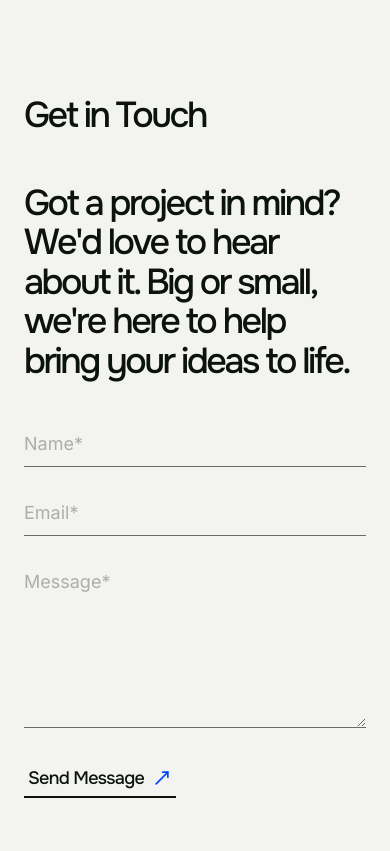
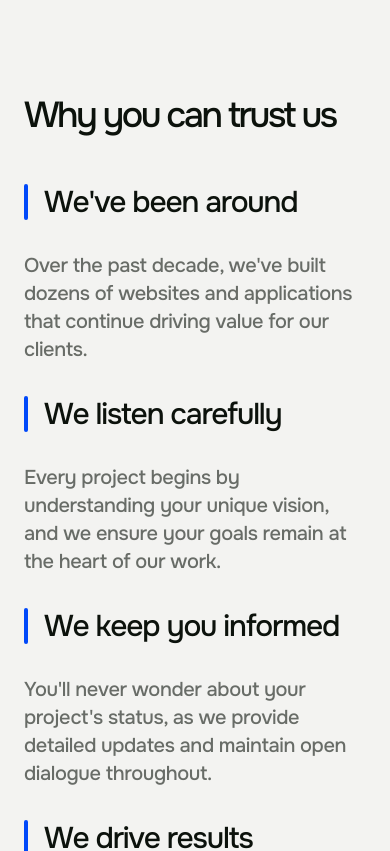
Before and after one commit to initify-admin/initify-portfolio, a Next.js app: page / in a window 390 px wide. Shown: the top 851 px of the page. Built offline with nearby package versions, Linux system fonts and the light colour scheme.

Commit message:
Add Trust component; implement trust reasons section with responsive design and animations

```diff
--- a/app/page.tsx
+++ b/app/page.tsx
@@ -4,6 +4,7 @@ import Hero from "@/components/hero";
 import OurProcess from "@/components/our-process";
 import OurProjects from "@/components/our-projects";
 import OurUses from "@/components/our-uses";
+import Trust from "@/components/trust";
 import Vision from "@/components/vision";
 
 export default function Home() {
@@ -14,8 +15,10 @@ export default function Home() {
       <Vision />
       <OurUses />
       <OurProcess />
-      <OurProjects /> */}
-      <Contact />
+      <OurProjects />
+      <Contact /> */}
+
+      <Trust />
     </main>
   );
 }
--- /dev/null
+++ b/components/trust.tsx
@@ -0,0 +1,70 @@
+"use client";
+
+import { useRef } from "react";
+import { useInView } from "framer-motion";
+import {
+  SectionContent,
+  SectionContentWrapper,
+  SectionWrapper,
+} from "./ui/section";
+import { trustReasons } from "@/data/trust";
+import { transitionDuration, transitionEffect } from "@/lib/utils";
+
+export default function Trust() {
+  const contentRef = useRef(null);
+  const isInView = useInView(contentRef, { once: true, margin: "-100px" });
+
+  return (
+    <SectionWrapper className="mt-24">
+      <SectionContentWrapper>
+        <SectionContent
+          ref={contentRef}
+          initial={{ opacity: 0, y: 100 }}
+          animate={isInView ? { opacity: 1, y: 0 } : {}}
+          transition={{
+            duration: transitionDuration,
+            ease: transitionEffect,
+          }}
+          className="flex flex-col gap-y-12 xl:gap-y-20"
+        >
+          <h1 className="font-onest font-medium text-dark text-[2.25rem] lg:text-[2.5rem] xl:text-[2.625rem] tracking-[-0.158rem] lg:tracking-[-0.175rem] xl:tracking-[-0.184rem] leading-[2.475rem] lg:leading-[2.75rem] xl:leading-[2.888rem]">
+            Why you can trust us
+          </h1>
+
+          <div className="grid grid-cols-1 sm:grid-cols-2 lg:grid-cols-4 gap-8">
+            {trustReasons.map((item, index) => (
+              <TrustItem
+                key={index}
+                reason={item.reason}
+                description={item.description}
+              />
+            ))}
+          </div>
+        </SectionContent>
+      </SectionContentWrapper>
+    </SectionWrapper>
+  );
+}
+
+function TrustItem({
+  reason,
+  description,
+}: {
+  reason: string;
+  description: string;
+}) {
+  return (
+    <div className="flex flex-col gap-y-8">
+      <div className="flex items-center gap-x-4">
+        <div className="w-1 h-full bg-primary-blue rounded-sm" />
+        <h1 className="font-onest font-medium text-dark text-[1.875rem] tracking-[-0.075rem] leading-[2.25rem]">
+          {reason}
+        </h1>
+      </div>
+
+      <p className="font-medium font-onest text-body text-xl tracking-[-0.025rem] leading-7">
+        {description}
+      </p>
+    </div>
+  );
+}
--- /dev/null
+++ b/data/trust.ts
@@ -0,0 +1,24 @@
+import { TrustItem } from "@/types/trust";
+
+export const trustReasons: TrustItem[] = [
+  {
+    reason: "We've been around",
+    description:
+      "Over the past decade, we've built dozens of websites and applications that continue driving value for our clients.",
+  },
+  {
+    reason: "We listen carefully",
+    description:
+      "Every project begins by understanding your unique vision, and we ensure your goals remain at the heart of our work.",
+  },
+  {
+    reason: "We keep you informed",
+    description:
+      "You'll never wonder about your project's status, as we provide detailed updates and maintain open dialogue throughout.",
+  },
+  {
+    reason: "We drive results",
+    description:
+      "While we create beautiful designs, our primary focus is delivering solutions that generate real business impact.",
+  },
+];
--- /dev/null
+++ b/types/trust.ts
@@ -0,0 +1,4 @@
+export interface TrustItem {
+  reason: string;
+  description: string;
+}
```
